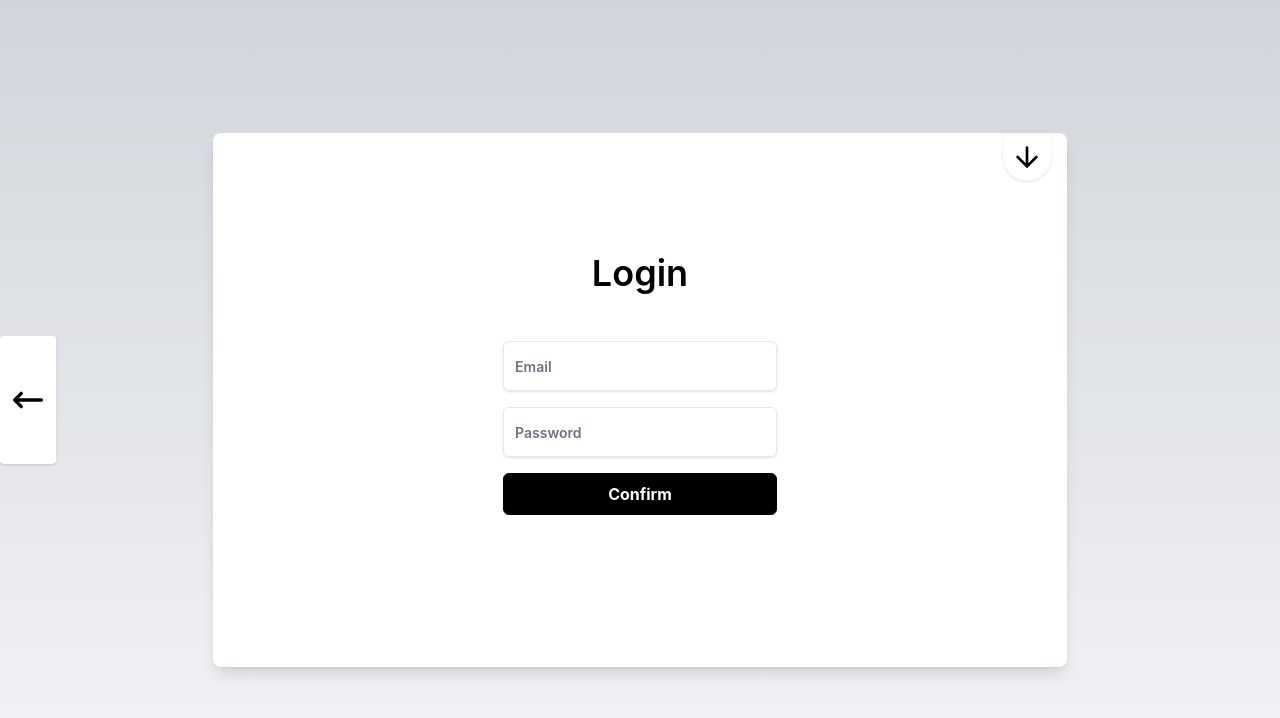
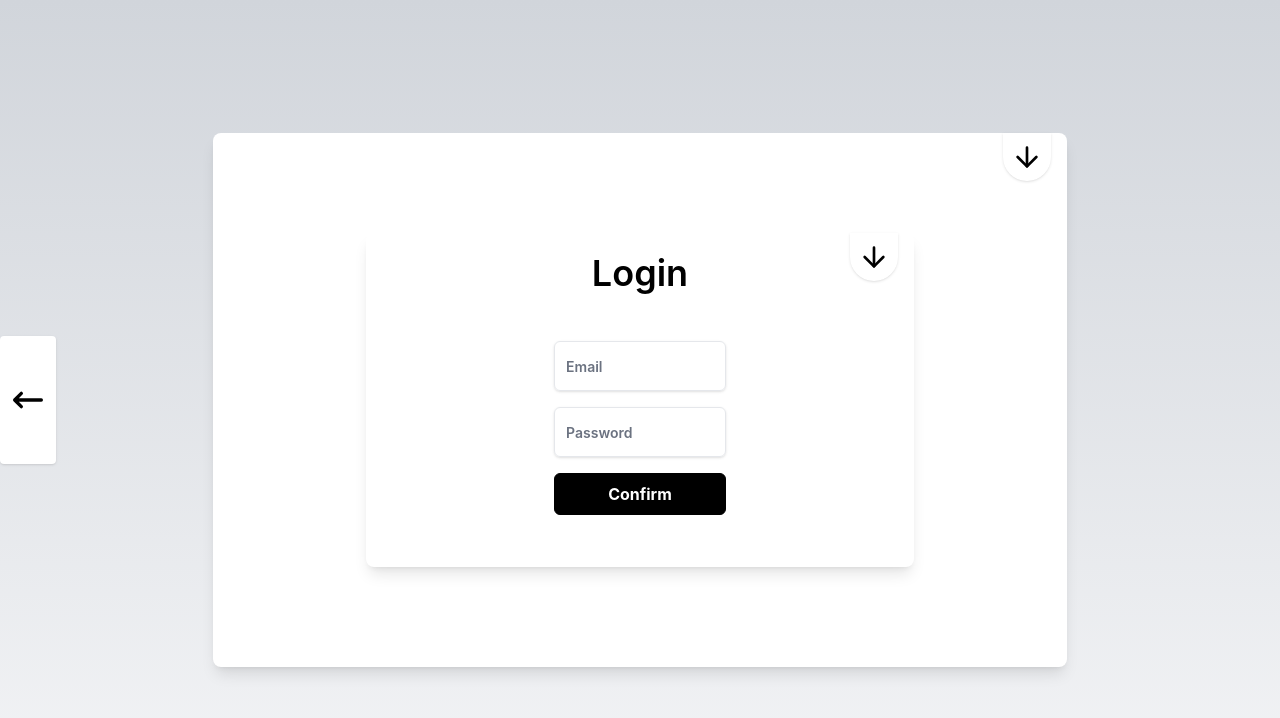
Before and after one commit to shevgn/electronics-shop-uni, a React (Vite) app: page /login in a window 1280 px wide. Both pictures are taken after a click on the button "Login". Shown: the top 718 px of the page. Built offline with nearby package versions, Linux system fonts and the light colour scheme.

Commit message:
form use animated section

```diff
--- a/src/pages/AuthPage/LoginForm.tsx
+++ b/src/pages/AuthPage/LoginForm.tsx
@@ -1,8 +1,13 @@
 import InputField from "../../components/InputField";
+import MSection from "./MSection";
 
-export default function LoginForm() {
+export default function LoginForm({
+  setIsLogin,
+}: {
+  setIsLogin: (value: null) => void;
+}) {
   return (
-    <>
+    <MSection key={"login"}>
       <h2 className="p-2 text-4xl">Login</h2>
       <form className="my-10 flex w-full flex-col space-y-4 md:w-1/2 lg:w-1/3">
         <InputField label={"Email"} id={"email"} type={"email"} />
@@ -14,6 +19,34 @@ export default function LoginForm() {
           <span>Confirm</span>
         </button>
       </form>
-    </>
+      <button
+        onClick={() => setIsLogin(null)}
+        className="absolute right-4 top-0 rounded-b-full p-2 shadow transition-all hover:pt-4"
+        type="button"
+      >
+        <svg
+          className="h-8 w-8 rotate-0"
+          viewBox="0 0 24 24"
+          fill="none"
+          xmlns="http://www.w3.org/2000/svg"
+        >
+          <path
+            d="M12 5V19"
+            stroke="#000000"
+            stroke-width="2"
+            stroke-linecap="round"
+            stroke-linejoin="round"
+          />
+          <path
+            d="M5 12L12 19L19 12"
+            stroke="#000000"
+            stroke-width="2"
+            stroke-linecap="round"
+            stroke-linejoin="round"
+          />
+        </svg>
+        <span className="visually-hidden">Close</span>
+      </button>
+    </MSection>
   );
 }
--- a/src/pages/AuthPage/RegisterForm.tsx
+++ b/src/pages/AuthPage/RegisterForm.tsx
@@ -1,8 +1,13 @@
 import InputField from "../../components/InputField";
+import MSection from "./MSection";
 
-export default function RegisterForm() {
+export default function RegisterForm({
+  setIsLogin,
+}: {
+  setIsLogin: (value: null) => void;
+}) {
   return (
-    <>
+    <MSection key={"register"}>
       <h2 className="p-2 text-4xl">Create Account</h2>
       <form className="my-10 flex w-full flex-col space-y-4 md:w-1/2 lg:w-1/3">
         <InputField label={"Name"} id={"name"} type={"text"} />
@@ -20,6 +25,34 @@ export default function RegisterForm() {
           <span>Confirm</span>
         </button>
       </form>
-    </>
+      <button
+        onClick={() => setIsLogin(null)}
+        className="absolute right-4 top-0 rounded-b-full p-2 shadow transition-all hover:pt-4"
+        type="button"
+      >
+        <svg
+          className="h-8 w-8 rotate-0"
+          viewBox="0 0 24 24"
+          fill="none"
+          xmlns="http://www.w3.org/2000/svg"
+        >
+          <path
+            d="M12 5V19"
+            stroke="#000000"
+            stroke-width="2"
+            stroke-linecap="round"
+            stroke-linejoin="round"
+          />
+          <path
+            d="M5 12L12 19L19 12"
+            stroke="#000000"
+            stroke-width="2"
+            stroke-linecap="round"
+            stroke-linejoin="round"
+          />
+        </svg>
+        <span className="visually-hidden">Close</span>
+      </button>
+    </MSection>
   );
 }
```
